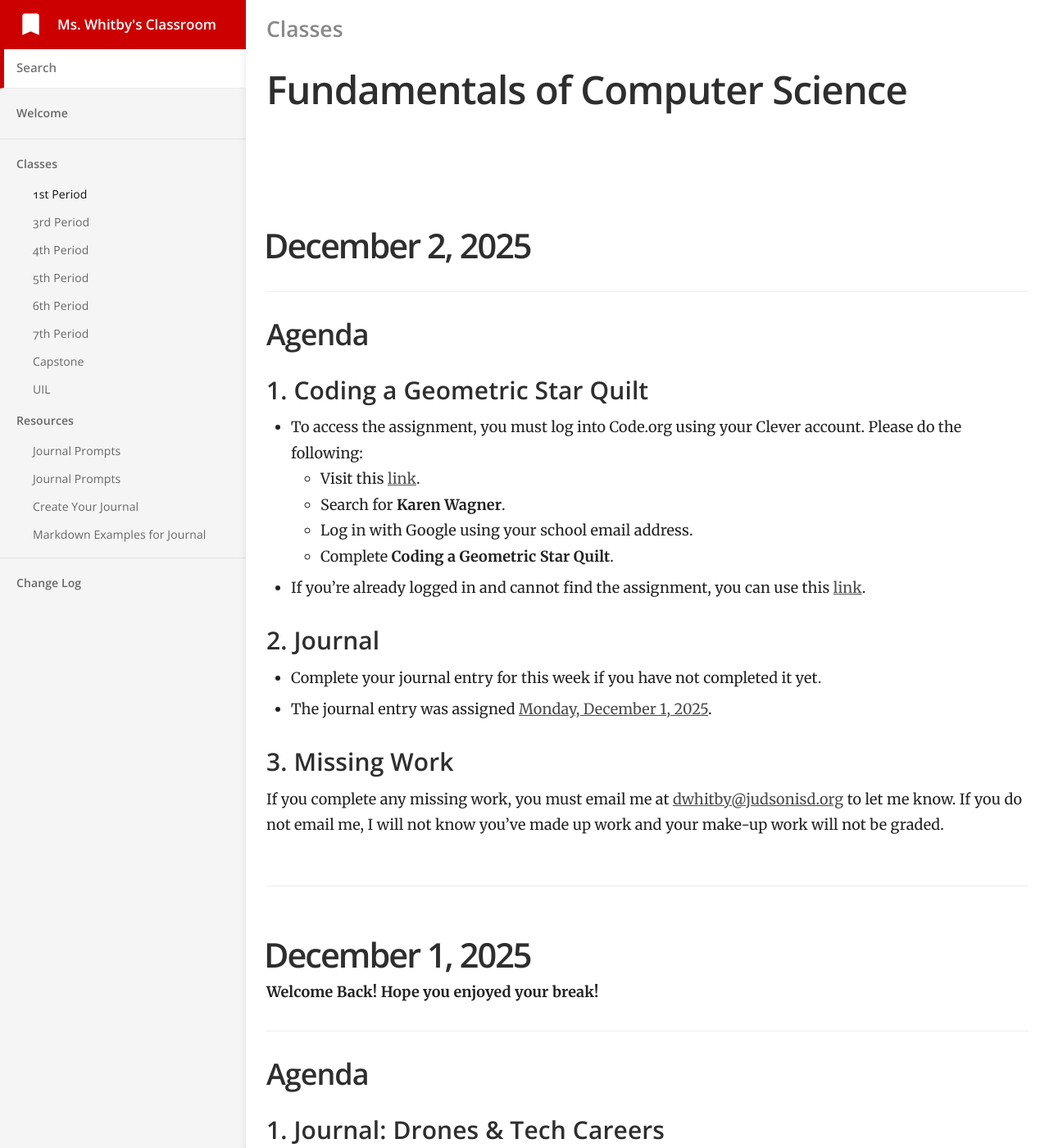
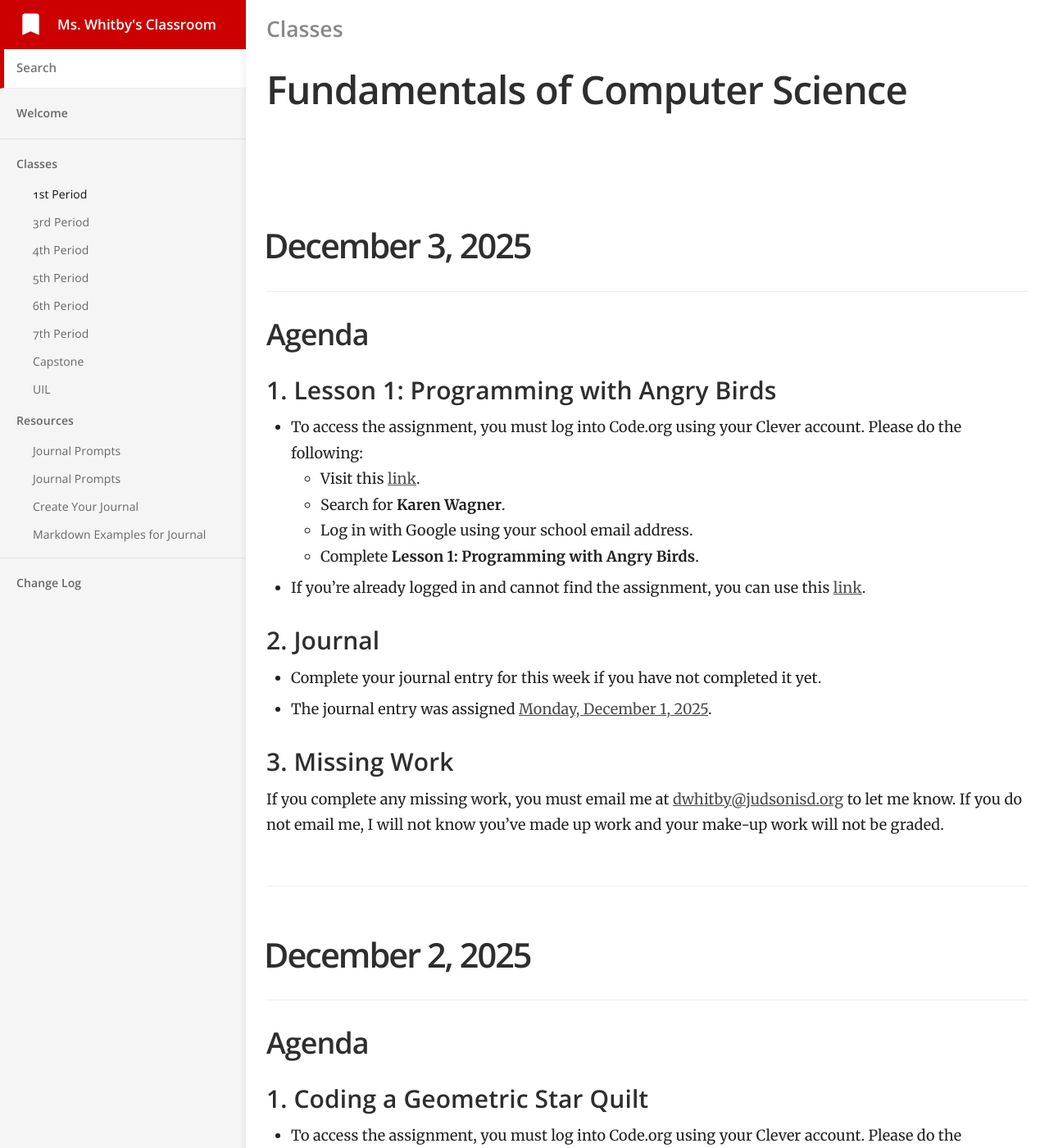
Before and after one commit to mswhitby/classroom, a Jekyll site: the page built from _docs/classes/1st.md, in a window 1280 px wide and 1400 px high. Shown: the whole window at 82% size. Built offline with Jekyll 4.4.1, drawn with Linux system fonts in a browser that asks for light colours.

Commit message:
Updated lessons

```diff
--- a/_docs/classes/1st.md
+++ b/_docs/classes/1st.md
@@ -4,6 +4,30 @@ subtitle: Fundamentals of Computer Science
 category: Classes
 order: 1
 ---
+
+# December 3, 2025
+
+## Agenda
+
+### 1. Lesson 1: Programming with Angry Birds
+- To access the assignment, you must log into Code.org using your Clever account. Please do the following:
+    - Visit this [link](https://clever.com/oauth/district-picker?client_id=2f27405716644a951b23&redirect_uri=https%3A%2F%2Fstudio.code.org%2Fusers%2Fauth%2Fclever%2Fcallback&response_type=code&state=ede33ff61289cf32708a0f54079cdd23e31d0b0a02b0e0e8).
+    - Search for **Karen Wagner**.
+    - Log in with Google using your school email address.
+    - Complete **Lesson 1: Programming with Angry Birds**.
+
+- If you're already logged in and cannot find the assignment, you can use this [link](https://studio.code.org/courses/express-2025/units/1/lessons/1/levels/1).
+
+### 2. Journal
+
+- Complete your journal entry for this week if you have not completed it yet.
+- The journal entry was assigned [Monday, December 1, 2025](https://github.com/mswhitby/classroom/blob/main/_docs/resources/journal.md#december-1-2025).
+
+### 3. Missing Work
+
+If you complete any missing work, you must email me at <dwhitby@judsonisd.org> to let me know. If you do not email me, I will not know you've made up work and your make-up work will not be graded.
+
+----
 
 # December 2, 2025
 
```
Also changed, not shown: _docs/classes/3rd.md (+24 -0 lines), _docs/classes/7th.md (+24 -0 lines).
